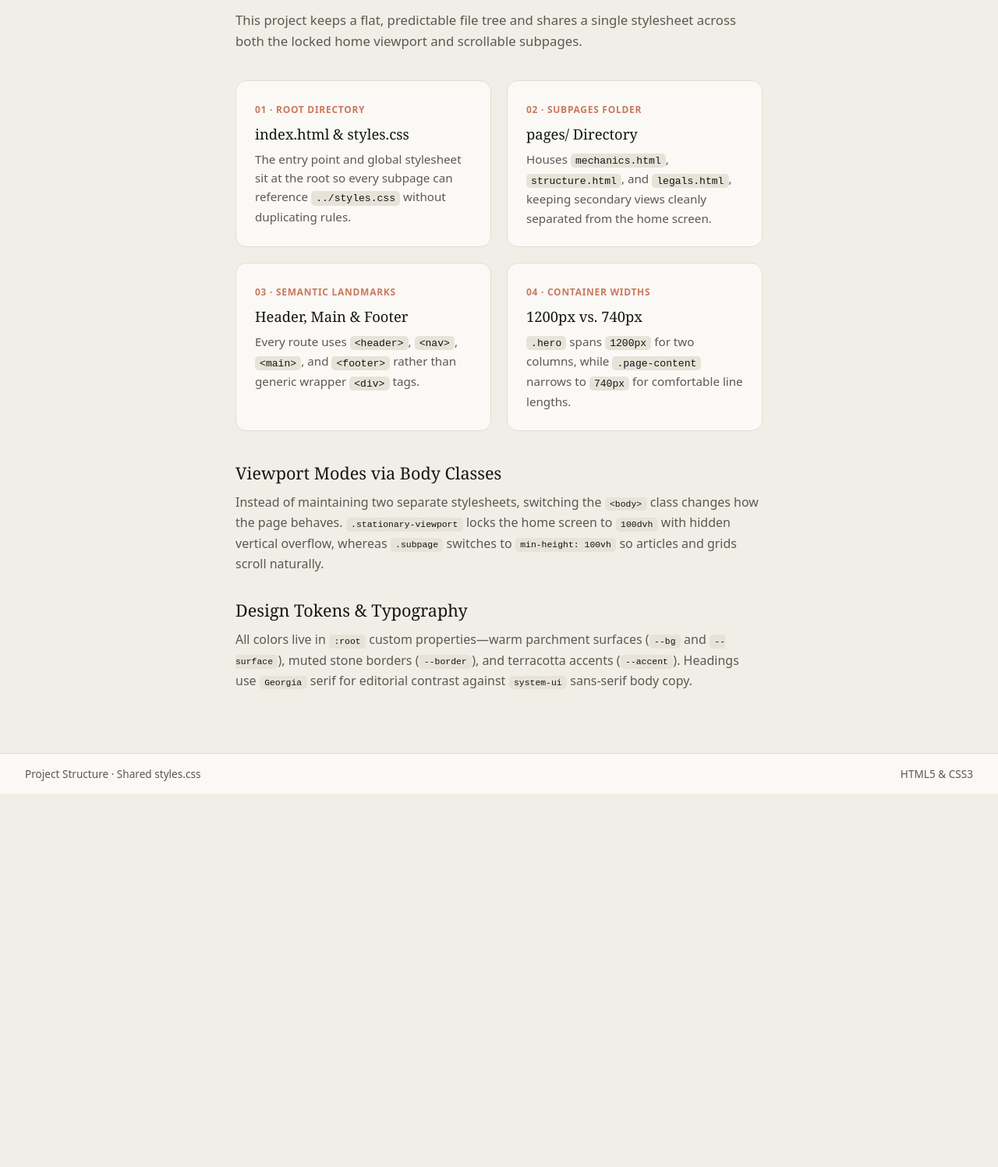
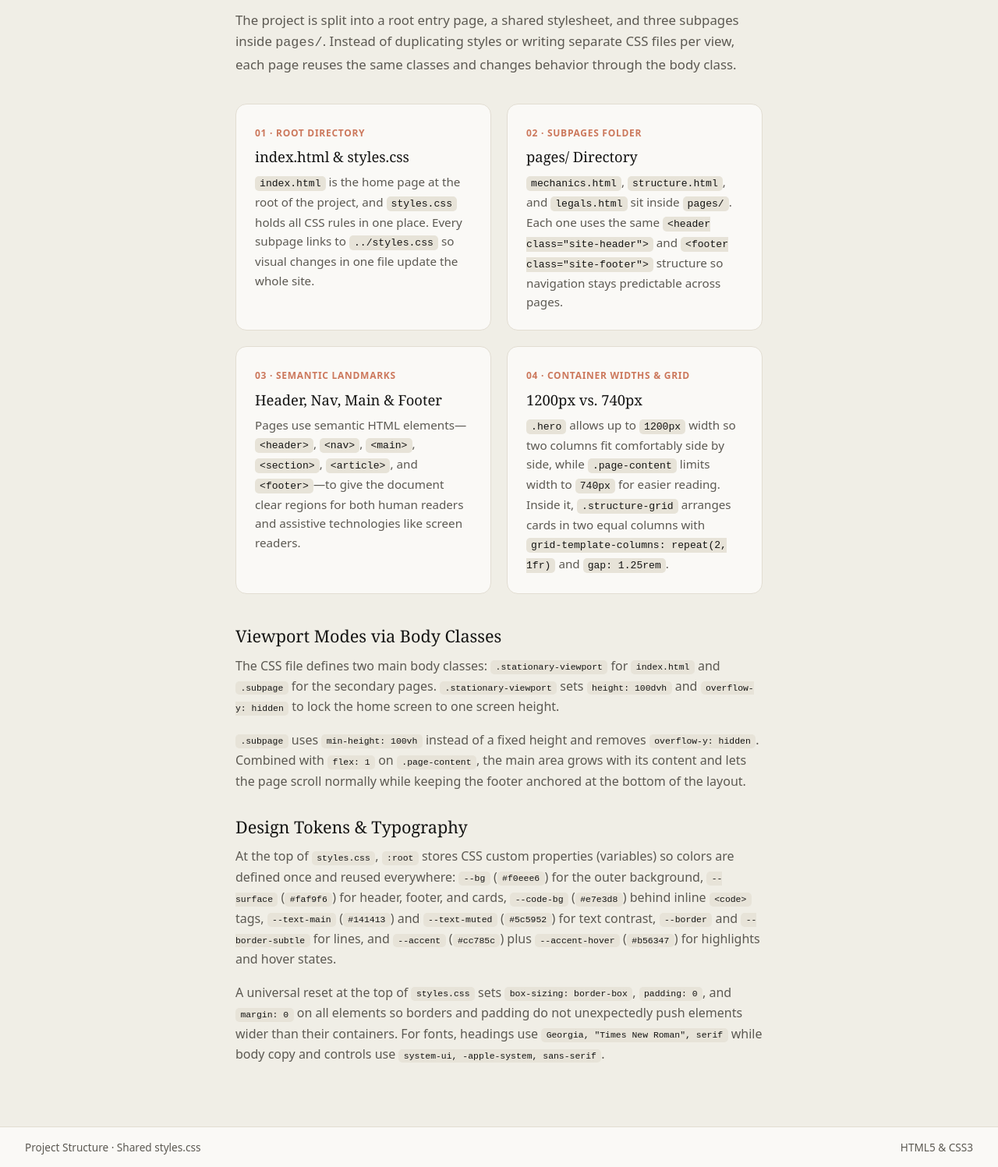
Before and after one commit to itsucloudy/UI.DOC, a plain HTML site: page pages/structure.html in a window 1280 px wide. Shown: the part 255-1752 px from the top of the page at 78% size. Before the commit the page ends 1273 px from the top, so only its background shows below. Drawn offline with Linux system fonts and the light colour scheme.

Commit message:
New version

```diff
--- a/pages/structure.html
+++ b/pages/structure.html
@@ -26,8 +26,10 @@
       <span class="card-tag">Architecture &amp; System</span>
       <h1 class="page-title">How the files and layout are organized.</h1>
       <p class="page-lead">
-        This project keeps a flat, predictable file tree and shares a single
-        stylesheet across both the locked home viewport and scrollable subpages.
+        The project is split into a root entry page, a shared stylesheet, and
+        three subpages inside <code>pages/</code>. Instead of duplicating styles
+        or writing separate CSS files per view, each page reuses the same
+        classes and changes behavior through the body class.
       </p>
 
       <section class="structure-grid" aria-label="Architecture overview">
@@ -35,9 +37,10 @@
           <span class="card-tag">01 · Root Directory</span>
           <h3>index.html &amp; styles.css</h3>
           <p>
-            The entry point and global stylesheet sit at the root so every
-            subpage can reference <code>../styles.css</code> without duplicating
-            rules.
+            <code>index.html</code> is the home page at the root of the project,
+            and <code>styles.css</code> holds all CSS rules in one place. Every
+            subpage links to <code>../styles.css</code> so visual changes in one
+            file update the whole site.
           </p>
         </article>
 
@@ -45,30 +48,37 @@
           <span class="card-tag">02 · Subpages Folder</span>
           <h3>pages/ Directory</h3>
           <p>
-            Houses <code>mechanics.html</code>, <code>structure.html</code>, and
-            <code>legals.html</code>, keeping secondary views cleanly separated
-            from the home screen.
+            <code>mechanics.html</code>, <code>structure.html</code>, and
+            <code>legals.html</code> sit inside <code>pages/</code>. Each one
+            uses the same <code>&lt;header class="site-header"&gt;</code> and
+            <code>&lt;footer class="site-footer"&gt;</code> structure so
+            navigation stays predictable across pages.
           </p>
         </article>
 
         <article class="structure-card">
           <span class="card-tag">03 · Semantic Landmarks</span>
-          <h3>Header, Main &amp; Footer</h3>
+          <h3>Header, Nav, Main &amp; Footer</h3>
           <p>
-            Every route uses <code>&lt;header&gt;</code>,
-            <code>&lt;nav&gt;</code>, <code>&lt;main&gt;</code>, and
-            <code>&lt;footer&gt;</code> rather than generic wrapper
-            <code>&lt;div&gt;</code> tags.
+            Pages use semantic HTML elements—<code>&lt;header&gt;</code>,
+            <code>&lt;nav&gt;</code>, <code>&lt;main&gt;</code>,
+            <code>&lt;section&gt;</code>, <code>&lt;article&gt;</code>, and
+            <code>&lt;footer&gt;</code>—to give the document clear regions for
+            both human readers and assistive technologies like screen readers.
           </p>
         </article>
 
         <article class="structure-card">
-          <span class="card-tag">04 · Container Widths</span>
+          <span class="card-tag">04 · Container Widths &amp; Grid</span>
           <h3>1200px vs. 740px</h3>
           <p>
-            <code>.hero</code> spans <code>1200px</code> for two columns, while
-            <code>.page-content</code> narrows to <code>740px</code> for
-            comfortable line lengths.
+            <code>.hero</code> allows up to <code>1200px</code> width so two
+            columns fit comfortably side by side, while
+            <code>.page-content</code> limits width to <code>740px</code> for
+            easier reading. Inside it, <code>.structure-grid</code> arranges
+            cards in two equal columns with
+            <code>grid-template-columns: repeat(2, 1fr)</code> and
+            <code>gap: 1.25rem</code>.
           </p>
         </article>
       </section>
@@ -76,24 +86,46 @@
       <section class="text-section">
         <h2>Viewport Modes via Body Classes</h2>
         <p>
-          Instead of maintaining two separate stylesheets, switching the
-          <code>&lt;body&gt;</code> class changes how the page behaves.
-          <code>.stationary-viewport</code> locks the home screen to
-          <code>100dvh</code> with hidden vertical overflow, whereas
-          <code>.subpage</code> switches to <code>min-height: 100vh</code> so
-          articles and grids scroll naturally.
+          The CSS file defines two main body classes:
+          <code>.stationary-viewport</code> for <code>index.html</code> and
+          <code>.subpage</code> for the secondary pages.
+          <code>.stationary-viewport</code> sets <code>height: 100dvh</code> and
+          <code>overflow-y: hidden</code> to lock the home screen to one screen
+          height.
+        </p>
+        <p>
+          <code>.subpage</code> uses <code>min-height: 100vh</code> instead of a
+          fixed height and removes <code>overflow-y: hidden</code>. Combined
+          with <code>flex: 1</code> on <code>.page-content</code>, the main area
+          grows with its content and lets the page scroll normally while keeping
+          the footer anchored at the bottom of the layout.
         </p>
       </section>
 
       <section class="text-section">
         <h2>Design Tokens &amp; Typography</h2>
         <p>
-          All colors live in <code>:root</code> custom properties—warm
-          parchment surfaces (<code>--bg</code> and <code>--surface</code>),
-          muted stone borders (<code>--border</code>), and terracotta accents
-          (<code>--accent</code>). Headings use <code>Georgia</code> serif for
-          editorial contrast against <code>system-ui</code> sans-serif body
-          copy.
+          At the top of <code>styles.css</code>, <code>:root</code> stores CSS
+          custom properties (variables) so colors are defined once and reused
+          everywhere: <code>--bg</code> (<code>#f0eee6</code>) for the outer
+          background, <code>--surface</code> (<code>#faf9f6</code>) for header,
+          footer, and cards, <code>--code-bg</code> (<code>#e7e3d8</code>)
+          behind inline <code>&lt;code&gt;</code> tags,
+          <code>--text-main</code> (<code>#141413</code>) and
+          <code>--text-muted</code> (<code>#5c5952</code>) for text contrast,
+          <code>--border</code> and <code>--border-subtle</code> for lines, and
+          <code>--accent</code> (<code>#cc785c</code>) plus
+          <code>--accent-hover</code> (<code>#b56347</code>) for highlights and
+          hover states.
+        </p>
+        <p>
+          A universal reset at the top of <code>styles.css</code> sets
+          <code>box-sizing: border-box</code>, <code>padding: 0</code>, and
+          <code>margin: 0</code> on all elements so borders and padding do not
+          unexpectedly push elements wider than their containers. For fonts,
+          headings use <code>Georgia, "Times New Roman", serif</code> while body
+          copy and controls use
+          <code>system-ui, -apple-system, sans-serif</code>.
         </p>
       </section>
     </main>
```
Also changed, not shown: index.html (+8 -4 lines), pages/legals.html (+28 -22 lines), pages/mechanics.html (+62 -10 lines), styles.css (+12 -4 lines).
